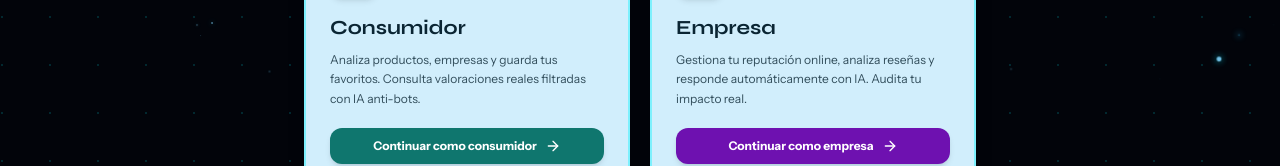
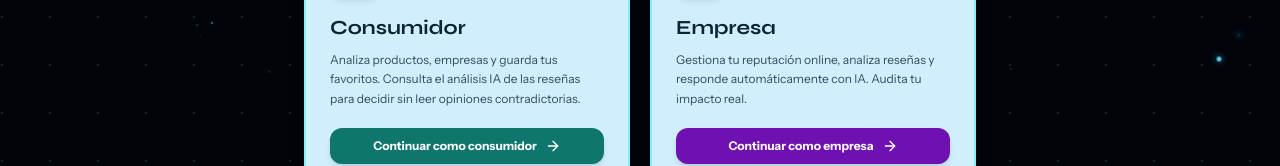
Before and after one commit to oscarviader-prog/Rese-IA, a React (Vite) app: page / in a window 1280 px wide. Both pictures are taken after a click on the button "REGISTRARSE". Shown: the part 417-583 px from the top of the page. Built offline with nearby package versions, Linux system fonts and the light colour scheme; a web font is replaced by a local one; what @react-pdf/renderer would draw is missing.

Commit message:
fix: mejoras finales en PlaceDetailModal y textos anti-bot en RegisterPage

```diff
--- a/src/components/PlaceDetailModal.tsx
+++ b/src/components/PlaceDetailModal.tsx
@@ -222,7 +222,7 @@ export const PlaceDetailModal: React.FC<PlaceDetailModalProps> = ({ placeId, onC
     };
 
     fetchAnalysis();
-  }, [details?.id, details?.reviews?.length, placeId]);
+  }, [details, placeId]);
 
   if (!placeId) return null;
 
@@ -238,10 +238,6 @@ export const PlaceDetailModal: React.FC<PlaceDetailModalProps> = ({ placeId, onC
   const website = details?.websiteUri;
   const category = details?.primaryTypeDisplayName?.text || 'Negocio';
   const reviews = details?.reviews || [];
-
-  console.log('DEBUG PlaceDetailModal - details completo:', details);
-  console.log('DEBUG PlaceDetailModal - reviews array:', reviews);
-  console.log('DEBUG PlaceDetailModal - reviews length:', reviews.length);
 
   // ReseñIA Calculated Anti-Bot Metrics
   const realRating = Math.max(3.5, Number((rating * 0.92).toFixed(1)));
@@ -406,7 +402,7 @@ export const PlaceDetailModal: React.FC<PlaceDetailModalProps> = ({ placeId, onC
               </div>
 
               {/* AI Reviews Analysis Section */}
-              {reviews.length > 0 && (
+              {(reviews.length > 0 || aiAnalysis || analysisLoading || analysisError) && (
                 <div className="mt-6 rounded-2xl bg-white border border-gray-200 p-5 shadow-sm">
                   <div className="flex items-center gap-2 mb-4">
                     <Sparkles className="w-5 h-5 text-teal-600" />
@@ -476,7 +472,7 @@ export const PlaceDetailModal: React.FC<PlaceDetailModalProps> = ({ placeId, onC
                       )}
 
                       <p className="text-xs text-gray-400 italic mt-3">
-                        Análisis basado en las {reviews.length} reseñas más recientes de Google.
+                        Análisis basado en las {details?.reviews?.length || 0} reseñas más recientes de Google.
                       </p>
                     </div>
                   )}
--- a/src/components/RegisterPage.tsx
+++ b/src/components/RegisterPage.tsx
@@ -197,7 +197,7 @@ export const RegisterPage: React.FC<RegisterPageProps> = ({ onNavigate }) => {
                     <span>Consumidor</span>
                   </h3>
                   <p className="text-xs text-[#0a2533]/80 leading-relaxed font-sans-ui">
-                    Analiza productos, empresas y guarda tus favoritos. Consulta valoraciones reales filtradas con IA anti-bots.
+                    Analiza productos, empresas y guarda tus favoritos. Consulta el análisis IA de las reseñas para decidir sin leer opiniones contradictorias.
                   </p>
                 </div>
 
```
